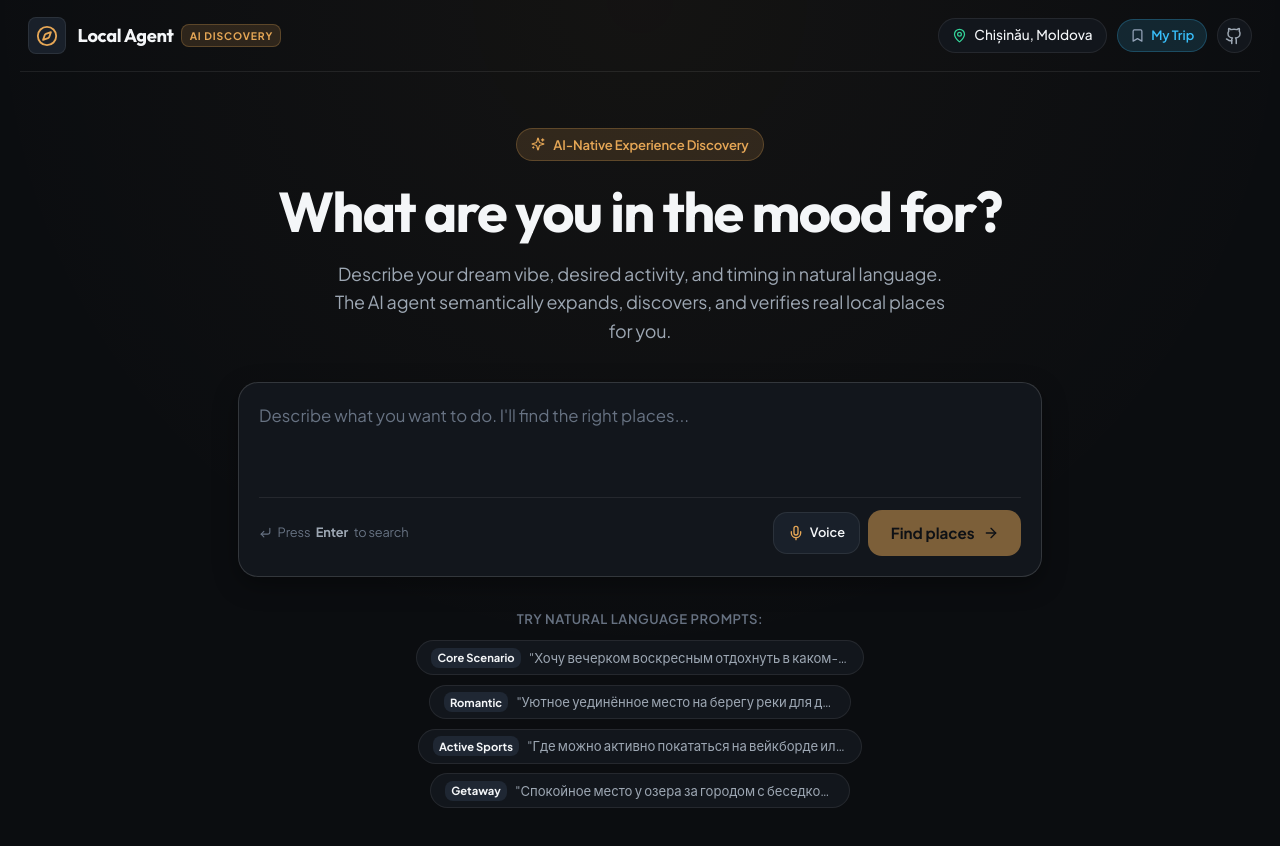
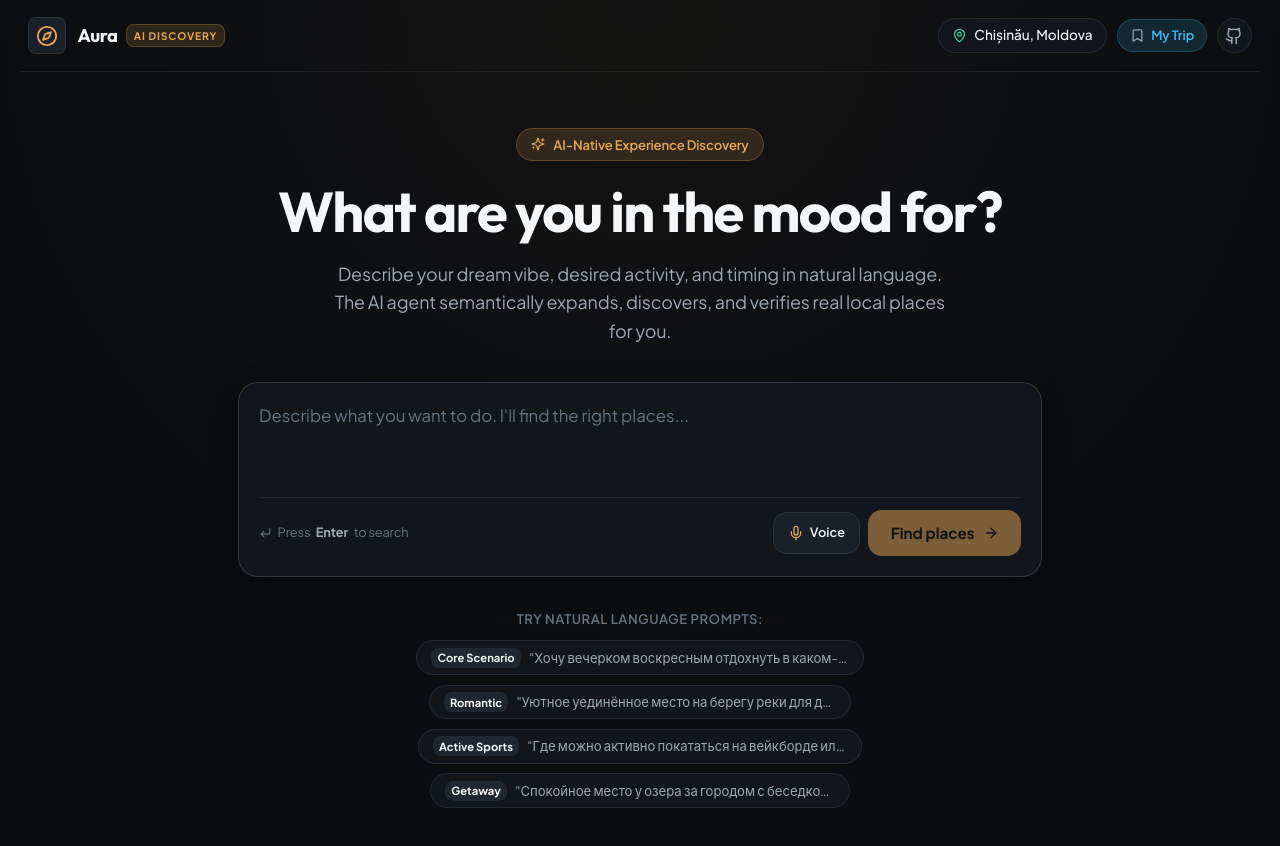
Before and after one commit to NikitaDmitrenco/ai-local-discovery-agent, a Next.js app: page / in a window 1280 px wide. Shown: the top 846 px of the page. Built offline with nearby package versions, Linux system fonts and the light colour scheme.

Commit message:
feat(branding): brand project as Aura (AI Local Discovery Agent)

```diff
--- a/package.json
+++ b/package.json
@@ -1,5 +1,5 @@
 {
-  "name": "ai-local-discovery-agent",
+  "name": "aura-local-discovery",
   "version": "0.1.0",
   "private": true,
   "scripts": {
--- a/src/app/layout.tsx
+++ b/src/app/layout.tsx
@@ -2,9 +2,9 @@ import type { Metadata, Viewport } from 'next';
 import './globals.css';
 
 export const metadata: Metadata = {
-  title: 'AI Local Discovery Agent | Find Places by Desired Experience',
-  description: 'Describe the experience you want in natural language. Our AI agent discovers, verifies, and ranks the best real-world places for you.',
-  keywords: ['local discovery', 'AI agent', 'travel', 'places', 'weekend getaway', 'activities'],
+  title: 'Aura — AI Local Discovery Agent | Find Places by Desired Experience',
+  description: 'Describe the experience you want in natural language. Aura AI agent discovers, verifies, and ranks the best real-world places for you.',
+  keywords: ['Aura', 'local discovery', 'AI agent', 'travel', 'places', 'weekend getaway', 'activities'],
   authors: [{ name: 'Nikita Dmitrenco' }],
 };
 
--- a/src/components/Header.tsx
+++ b/src/components/Header.tsx
@@ -32,7 +32,7 @@ export const Header: React.FC<HeaderProps> = ({
             <Compass size={22} color="#e6a756" />
           </div>
           <div className={styles.brandText}>
-            <span className={styles.brandName}>Local Agent</span>
+            <span className={styles.brandName}>Aura</span>
             <span className={styles.brandBadge}>AI DISCOVERY</span>
           </div>
         </div>
--- a/src/components/ItineraryModal.tsx
+++ b/src/components/ItineraryModal.tsx
@@ -47,7 +47,7 @@ export const ItineraryModal: React.FC<ItineraryModalProps> = ({
     if (savedPlaces.length === 0) return;
 
     const lines = [
-      `🌟 My AI Local Discovery Trip Plan (${userLocation})`,
+      `🌟 Aura — My Custom Trip Plan (${userLocation})`,
       `=========================================`,
       ...savedPlaces.map((p, idx) => {
         return `\n${idx + 1}. ${p.name} (${p.category})
@@ -58,7 +58,7 @@ export const ItineraryModal: React.FC<ItineraryModalProps> = ({
 🛏 Stay: ${p.accommodation.available ? p.accommodation.type : 'Day visit only'}`;
       }),
       `\n=========================================`,
-      `Generated by AI Local Discovery Agent`,
+      `Generated by Aura AI Local Discovery Agent`,
     ];
 
     navigator.clipboard.writeText(lines.join('\n'));
```
Also changed, not shown: 1 other file (tests, documents, lock files or other folders).
